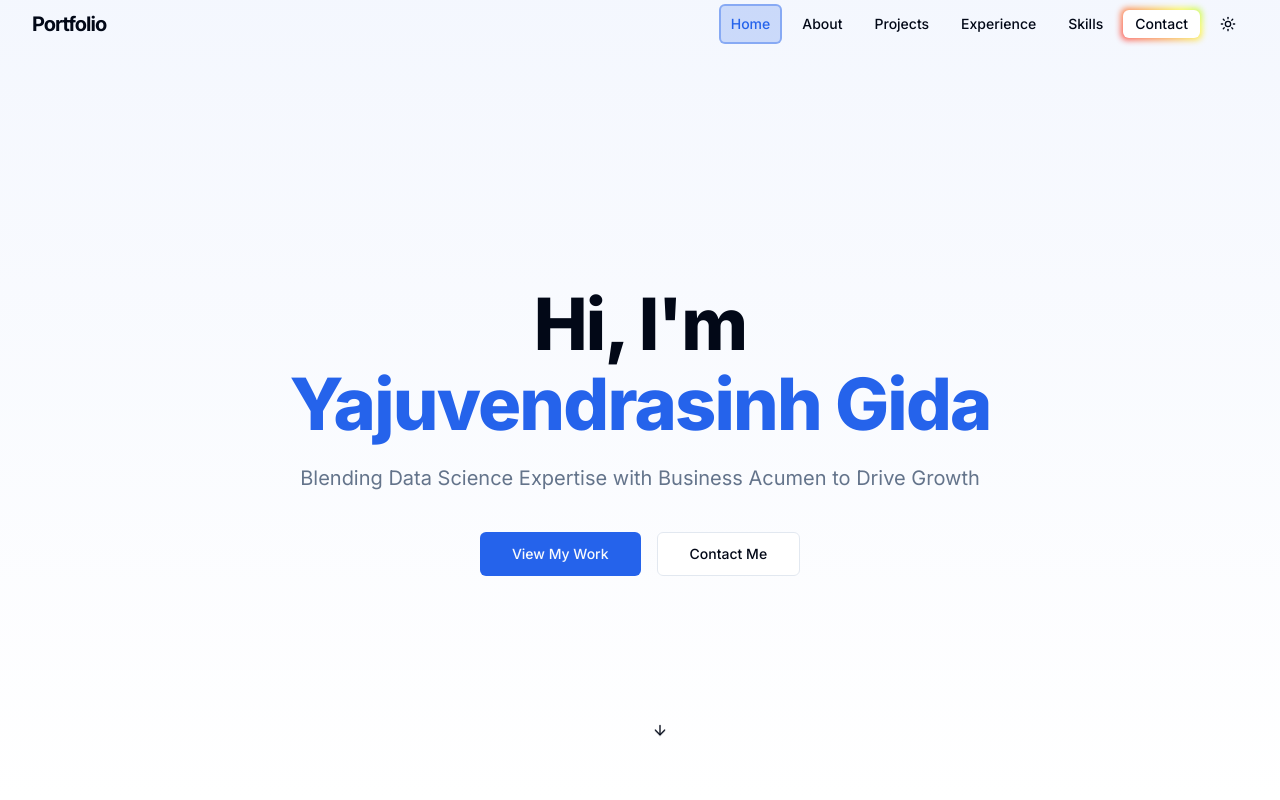
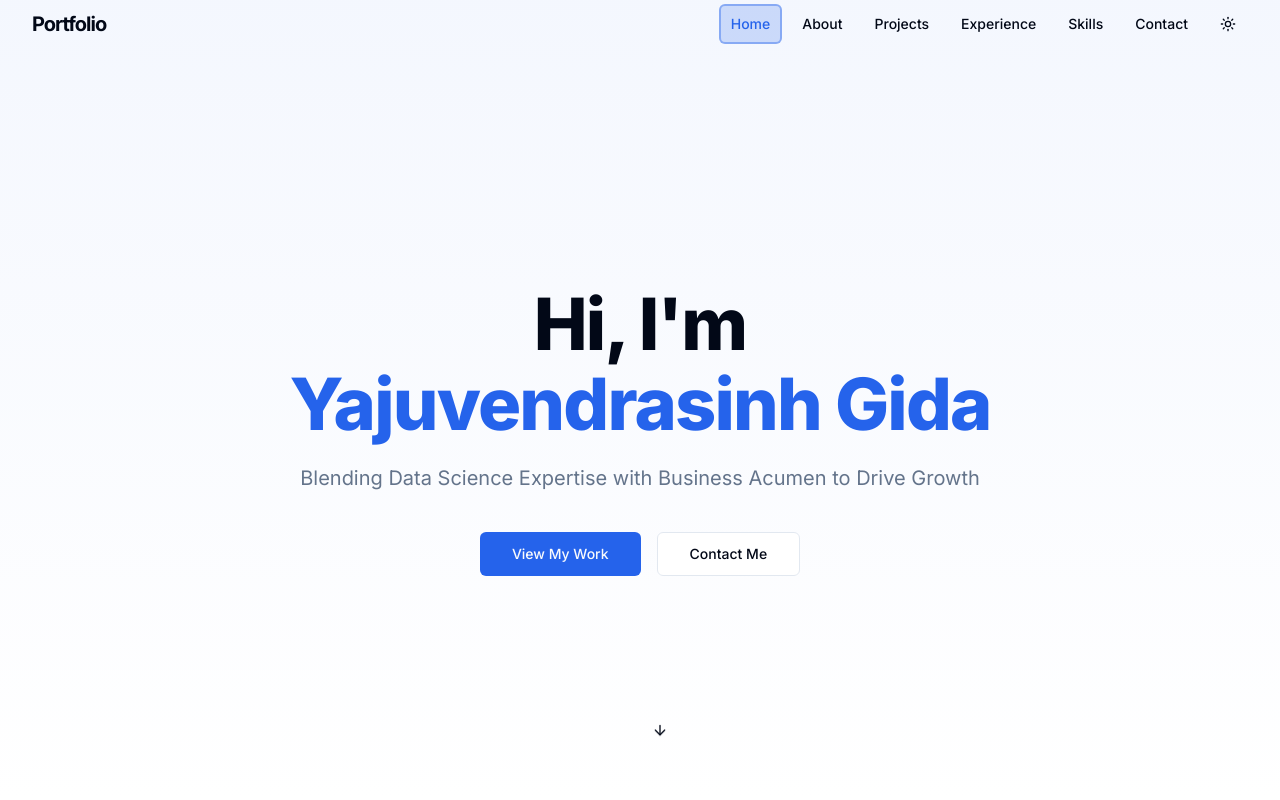
Before and after one commit to yajuvendrasinh/resume-site-v0, a Next.js app: page / in a window 1280 px wide. Shown: the top 800 px of the page. Built offline with nearby package versions, Linux system fonts and the light colour scheme.

Commit message:
globals.css

```diff
--- a/app/globals.css
+++ b/app/globals.css
@@ -60,109 +60,3 @@
     @apply scroll-smooth;
   }
 }
-
-/* Rainbow Glow Effect for Contact Button */
-.glow-on-hover {
-  position: relative;
-  z-index: 0;
-  /* Base state - normal text styling */
-  transition: all 0.3s ease-in-out;
-}
-
-.glow-on-hover:before {
-  content: "";
-  background: linear-gradient(45deg, #ff0000, #ff7300, #fffb00, #48ff00, #00ffd5, #002bff, #7a00ff, #ff00c8, #ff0000);
-  position: absolute;
-  top: -2px;
-  left: -2px;
-  background-size: 400%;
-  z-index: -1;
-  filter: blur(3px);
-  width: calc(100% + 4px);
-  height: calc(100% + 4px);
-  animation: glowing 20s linear infinite;
-  opacity: 0.7;
-  transition: opacity .3s ease-in-out;
-  border-radius: 6px;
-}
-
-.glow-on-hover:hover:before {
-  opacity: 1;
-  filter: blur(2px);
-}
-
-/* Entire button glow on hover */
-.glow-on-hover:hover:after {
-  background: linear-gradient(45deg, #ff0000, #ff7300, #fffb00, #48ff00, #00ffd5, #002bff, #7a00ff, #ff00c8, #ff0000);
-  background-size: 400%;
-  animation: glowing 20s linear infinite;
-  opacity: 0.3;
-}
-
-.glow-on-hover:after {
-  z-index: -1;
-  content: "";
-  position: absolute;
-  width: 100%;
-  height: 100%;
-  background: hsl(var(--background));
-  left: 0;
-  top: 0;
-  border-radius: 6px;
-  transition: all .3s ease-in-out;
-}
-
-/* Active state with merged glow */
-.glow-on-hover.active-contact:before {
-  opacity: 1;
-  filter: blur(1px);
-}
-
-.glow-on-hover.active-contact:after {
-  background: linear-gradient(45deg, #ff0000, #ff7300, #fffb00, #48ff00, #00ffd5, #002bff, #7a00ff, #ff00c8, #ff0000);
-  background-size: 400%;
-  animation: glowing 20s linear infinite;
-  opacity: 0.2;
-}
-
-/* Text contrast enhancement - ONLY on hover */
-.glow-on-hover:hover {
-  animation: textColorShift 4s linear infinite;
-  text-shadow: 0 0 2px rgba(0, 0, 0, 0.8), 0 0 4px rgba(255, 255, 255, 0.5);
-  font-weight: 700;
-}
-
-/* Text contrast enhancement - ONLY when active contact */
-.glow-on-hover.active-contact {
-  animation: textColorShift 4s linear infinite;
-  text-shadow: 0 0 2px rgba(0, 0, 0, 0.8), 0 0 4px rgba(255, 255, 255, 0.5);
-  font-weight: 700;
-}
-
-@keyframes glowing {
-  0% {
-    background-position: 0 0;
-  }
-  50% {
-    background-position: 400% 0;
-  }
-  100% {
-    background-position: 0 0;
-  }
-}
-
-@keyframes textColorShift {
-  0%,
-  100% {
-    color: white;
-  }
-  25% {
-    color: #000;
-  }
-  50% {
-    color: white;
-  }
-  75% {
-    color: #111;
-  }
-}
```
